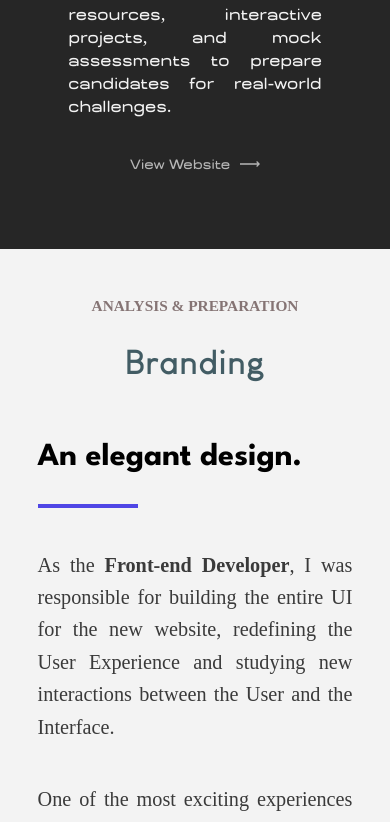
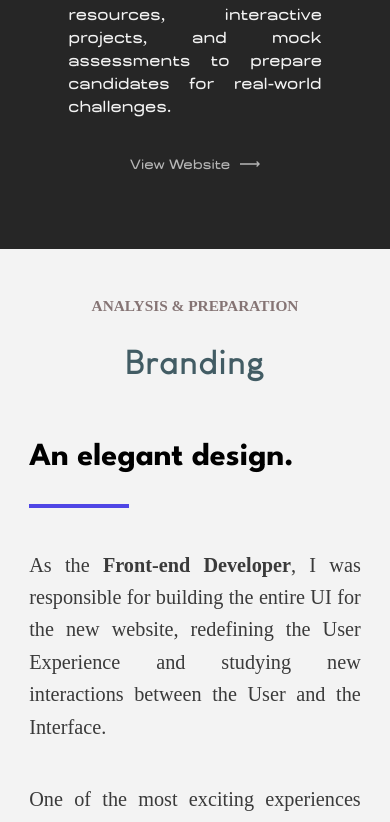
Before and after one commit to thanish2806/thanish-dev, a React (Vite) app: page /skillnest-casestudy in a window 390 px wide. Shown: the part 1179-2001 px from the top of the page. Built offline with nearby package versions, Linux system fonts and the light colour scheme; a web font is replaced by a local one.

Commit message:
Update width in casestudy navigation for full responsiveness; adjust overflow properties in project case study CSS

```diff
--- a/src/p1-cs-herosection.css
+++ b/src/p1-cs-herosection.css
@@ -640,7 +640,7 @@ li:hover .stripe-baffle {
     justify-self: center;
     position: relative;
     display: flex;
-    width: 95%;
+    width: 100%;
     margin: 0 auto;
   }
   .casestudy-section-subtitle {
--- a/src/project-01-casestudy.css
+++ b/src/project-01-casestudy.css
@@ -19,5 +19,6 @@ body {
   align-items: center; /* Center child items horizontally */
   justify-content: center; /* Optional: vertically center if needed */ /* Take full viewport height */
   overflow-x: hidden; /* Prevent horizontal scroll on zoom-out */
+  overflow-y: hidden;
   -webkit-overflow-scrolling: touch;
 }
```
